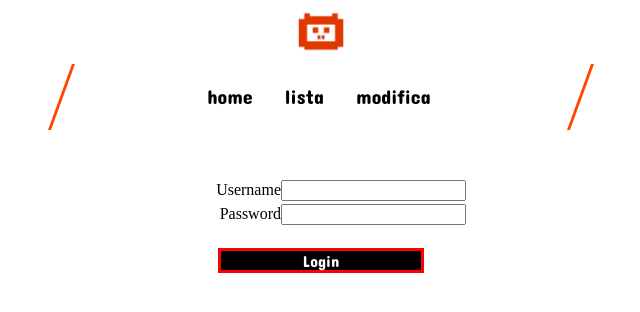
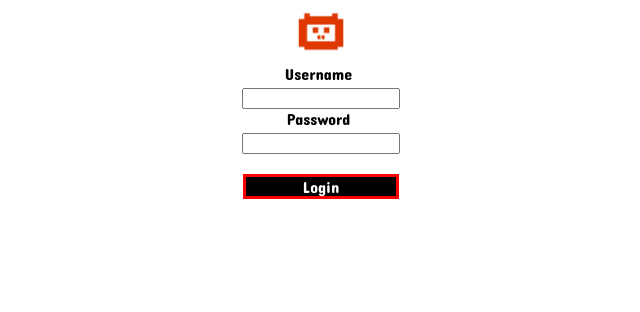
Before and after one commit to GabrielePanarello/RepoLista, an Angular app: page /login in a window 1280 px wide. Shown: the top 312 px of the page, without its empty margins (319-959 px from the left). Built offline with nearby package versions, Linux system fonts and the light colour scheme.

Commit message:
Ricerca Migliorata + Fix Stile Lista + Fix e Stile Login

```diff
--- a/src/app/app.component.html
+++ b/src/app/app.component.html
@@ -1,2 +1,2 @@
-<app-menu *ngIf="isLogged != false"></app-menu>
+<app-menu *ngIf="isLogged == true"></app-menu>
 <router-outlet></router-outlet>
--- a/src/app/app.component.ts
+++ b/src/app/app.component.ts
@@ -1,6 +1,5 @@
-import { Component, ViewChild } from '@angular/core';
+import { Component } from '@angular/core';
 import { MenuItem } from './objs/menuItem';
-import { Router } from '@angular/router';
 import { LoginService } from './services/login.service';
 
 @Component({
@@ -10,21 +9,19 @@ import { LoginService } from './services/login.service';
 })
 export class AppComponent {
   title = 'app';
-  isLogged : boolean;
+  isLogged = false;
 
-constructor(private loginService: LoginService, private router: Router){
+constructor(private loginService: LoginService){
   this.loginService.mySubject$.subscribe ((newValue: boolean) => {
     this.isLogged = newValue;
   });
 }
 
-
-
-
-
-
-
-
+ngOnInit(){
+  if(sessionStorage.getItem('key') != null){
+    this.isLogged = true;
+  }
+}
 
 
 
--- a/src/app/components/edit-game-component/edit-game-component.component.html
+++ b/src/app/components/edit-game-component/edit-game-component.component.html
@@ -4,6 +4,7 @@
     <p id="cerca" (click)="showGame(value)">Cerca</p>
 </div>
 
+<h2 *ngIf="founds == true">Elemento Non Trovato!</h2>
 <div class="found" *ngIf="newItem != undefined">
 
     <label>Nome:</label> <input [(ngModel)]="newItem.nome" disabled />
--- a/src/app/components/edit-game-component/edit-game-component.component.ts
+++ b/src/app/components/edit-game-component/edit-game-component.component.ts
@@ -9,19 +9,20 @@ import { AuthService } from '../../services/auth.service';
   templateUrl: './edit-game-component.component.html',
   styleUrls: ['./edit-game-component.component.css']
 })
-export class EditGameComponentComponent implements OnInit{
+export class EditGameComponentComponent implements OnInit {
 
   item: GameItem;
-  newItem : GameItem;
+  newItem: GameItem;
 
   value: string;
 
   isClicked = false;
   fromDetail = false;
+  founds = false;
 
-  constructor(private listService: GameListService, private activatedRoute : ActivatedRoute, private router: Router, private authService: AuthService) {
-    this.activatedRoute.params.subscribe( params => {
-      if(params['id'] != null && params['id'] != ""){
+  constructor(private listService: GameListService, private activatedRoute: ActivatedRoute, private router: Router, private authService: AuthService) {
+    this.activatedRoute.params.subscribe(params => {
+      if (params['id'] != null && params['id'] != "") {
         this.newItem = this.listService.getGameById(params['id']);
         this.item = this.newItem.clone();
         this.fromDetail = true;
@@ -29,38 +30,44 @@ export class EditGameComponentComponent implements OnInit{
     });
 
     this.router.events.subscribe(event => {
-      if(event instanceof NavigationStart) {
-        this.authService.checkItemSign(this.item,this.newItem,this.isClicked);
+      if (event instanceof NavigationStart) {
+        this.authService.checkItemSign(this.item, this.newItem, this.isClicked);
       }
     });
   }
 
-  ngOnInit(){
-    if(this.fromDetail == true){
+  ngOnInit() {
+    if (this.fromDetail == true) {
       this.listService.getGameById(this.newItem.id);
       this.listService.getGameById(this.item.id);
     }
 
   }
 
-  ngOnDestroy(){
+  ngOnDestroy() {
     this.item = undefined;
   }
 
 
-  showGame(value: string){
-    if(value != undefined){
+  showGame(value: string) {
+    if (value != undefined) {
+      if (this.listService.getGameByName(value) == null) {
+        this.founds = true;
+        this.newItem = undefined;
+      } else {
         this.newItem = this.listService.getGameByName(value);
         this.item = this.newItem.clone();
-    }else{
+        this.founds = false;
+      }
+      console.log(this.founds);
+    } else {
       alert("Inserisci il Valore");
     }
   }
 
-  updateGame(){
+  updateGame() {
     this.listService.editGame(this.newItem);
     this.isClicked = true;
     alert("Modificato");
   }
-
 }
--- a/src/app/components/login/login.component.css
+++ b/src/app/components/login/login.component.css
@@ -1,19 +1,32 @@
+.logo {
+    display: block;
+    margin: 0 auto;
+    width: 5%;
+}
+
 .container {
+    display: block;
+    margin: 0 auto;
     width: 500px;
+    text-align: center;
+}
+
+label {
+    display: inline-block;
+    margin-right: 5px;
+    margin-bottom: 5px;
+    font-family: 'Concert One', cursive;
+}
+
+input {
+    width: 150px;
     display: block;
     margin: 0 auto;
 }
 
-label {
-    display: inline-block;
-    width: 210px;
-    text-align: right;
-    margin-bottom: 5px;
-}
-
 #cta {
     font-family: 'Concert One', cursive;
-    width: 200px;
+    width: 150px;
     margin: auto;
     margin-top: 20px;
     text-align: center;
--- a/src/app/components/login/login.component.html
+++ b/src/app/components/login/login.component.html
@@ -1,3 +1,5 @@
+<img class="logo" src="../../../assets/logo.gif">
+
 <div class="container">
     <label>Username</label><input [(ngModel)]="user" />
     <label>Password</label><input [(ngModel)]="psw" type="password" />
--- a/src/app/components/login/login.component.ts
+++ b/src/app/components/login/login.component.ts
@@ -19,10 +19,9 @@ export class LoginComponent implements OnInit {
 
   ngOnInit() {
     if(sessionStorage.getItem('key') != null){
-      this.authService.isLogged = true;
-      this.loginService.changeSubject(true);
-      this.router.navigate(['/home']);
-    }
+       this.authService.isLogged = true;
+       this.router.navigate(['/home']);
+     }
   }
 
   submitLogin(){
--- a/src/app/components/menu-component/menu-component.component.css
+++ b/src/app/components/menu-component/menu-component.component.css
@@ -11,13 +11,12 @@
     border: solid orangered;
     border-top: none;
     border-bottom: none;
-    padding: 8px;
     transform: skewX(-20deg);
     margin-bottom: 50px;
 }
 
 ul {
-    width: 60%;
+    width: 55%;
     list-style-type: none;
     margin: 0 auto;
     overflow: hidden;
--- a/src/app/services/auth-guard.service.ts
+++ b/src/app/services/auth-guard.service.ts
@@ -14,9 +14,11 @@ export class AuthGuardService implements CanActivate, CanDeactivate<EditGameComp
       this.router.navigate(['/login']);
     }
     return this.authService.isLogged;
-  }
+
+    }
 
   canDeactivate(component: EditGameComponentComponent){
     return this.authService.isModified;
   }
+
 }
--- a/src/app/services/game-list-service.ts
+++ b/src/app/services/game-list-service.ts
@@ -27,7 +27,7 @@ export class GameListService {
 
   getGameByName(value:string): GameItem {
     for(let item of this.items){
-      if(value.toLowerCase() == item.nome.toLowerCase()){
+      if(item.nome.toLowerCase().match(value.toLowerCase())){
         return item;
       }
     }
--- a/src/app/services/login.service.ts
+++ b/src/app/services/login.service.ts
@@ -4,23 +4,12 @@ import { Subject } from 'rxjs/Subject';
 @Injectable()
 export class LoginService {
 
-  private check = false;
   private mySubject = new Subject<boolean>();
   public mySubject$ = this.mySubject.asObservable();
 
   constructor() { }
 
-
   changeSubject(value: boolean){
     this.mySubject.next(value);
   }
-
-  setLogin(value: boolean){
-    this.check = value;
-  }
-
-  getLogin():boolean{
-    return this.check;
-  }
-
 }
--- a/src/styles.css
+++ b/src/styles.css
@@ -2,4 +2,6 @@
 
 body {
     margin: 0;
+    width: 100vw;
+    overflow-x: hidden;
 }
```
Lines whose indentation alone changed are shown as unchanged.
